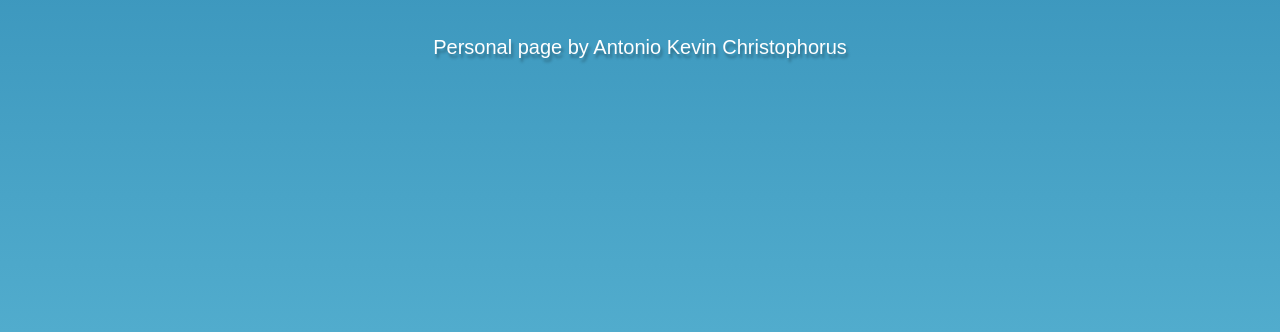
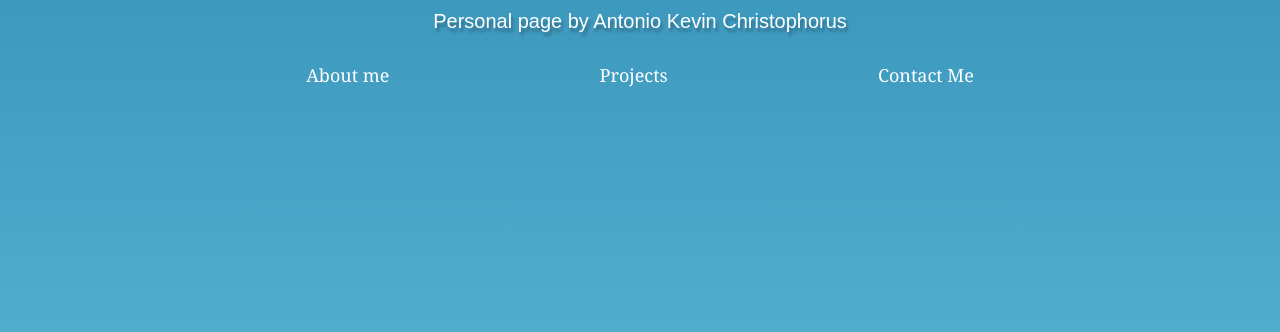
Before and after one commit to SteelBurrito/gatsby-personal-site, a Gatsby site: page / in a window 1280 px wide. Shown: the part 468-800 px from the top of the page. Built offline with nearby package versions, Linux system fonts and the light colour scheme; Gatsby itself is replaced by a stand-in of ours.

Commit message:
Finalized landing page layout

```diff
--- a/src/pages/Homepage.js
+++ b/src/pages/Homepage.js
@@ -12,7 +12,15 @@
         <p>Personal page by Antonio Kevin Christophorus</p>
       </div>
     );
+    const menu = (
+      <div className="menu">
+        <p>About me</p>
+        <p>Projects</p>
+        <p>Contact Me</p>
+      </div>
+    );
     return (
+      <div className="homepage">
         <CSSTransitionGroup
           transitionName="fadein"
           transitionAppear={true}
@@ -21,7 +29,9 @@
           transitionLeaveTimeout={300}
         >
           {heading}
+          {menu}
         </CSSTransitionGroup>
+      </div>
     );
   }
 }
--- a/src/styles/Homepage.css
+++ b/src/styles/Homepage.css
@@ -1,3 +1,32 @@
+/* Animations for the text start*/
+.fadein-enter {
+  opacity: 0.01;
+}
+
+.fadein-enter.fadein-enter-active {
+  opacity: 1;
+  transition: opacity 500ms ease-in;
+}
+
+.fadein-leave {
+  opacity: 1;
+}
+
+.fadein-leave.fadein-leave-active {
+  opacity: 0.01;
+  transition: opacity 300ms ease-in;
+}
+
+.fadein-appear {
+  opacity: 0.01;
+}
+
+.fadein-appear.fadein-appear-active {
+  opacity: 1;
+  transition: opacity 0.5s ease-in;
+}
+/* Animation styling end */
+
 .heading {
   display: flex;
   flex-direction: column;
@@ -25,48 +54,16 @@
   text-shadow: 2px 4px 3px rgba(0, 0, 0, 0.3);
 }
 
-.fadein-enter {
-  opacity: 0.01;
+.menu {
+  display: flex;
+  justify-content: space-evenly;
 }
 
-.fadein-enter.fadein-enter-active {
-  opacity: 1;
-  transition: opacity 500ms ease-in;
+.menu p {
+  color: white;
+  cursor: pointer;
 }
 
-.fadein-leave {
-  opacity: 1;
+.menu p:hover {
+  text-decoration: underline;
 }
-
-.fadein-leave.fadein-leave-active {
-  opacity: 0.01;
-  transition: opacity 300ms ease-in;
-}
-
-.fadein-appear {
-  opacity: 0.01;
-}
-
-.fadein-appear.fadein-appear-active {
-  opacity: 1;
-  transition: opacity 0.5s ease-in;
-}
-
-/* Animations for the text */
-/* .fadein-enter-active {
-  transition: all 0.8s ease;
-}
-
-.fadein-leave-active {
-  transition: all 0.8s cubic-bezier(1, 0.5, 0.8, 1);
-}
-
-.fadein-fade-enter {
-  transform: translateX(10px);
-  opacity: 0;
-}
-
-.fadein-fade-leave-to {
-  transform: translateX(10px);
-  opacity: 0;
-} */
```
Lines whose indentation alone changed are shown as unchanged.
